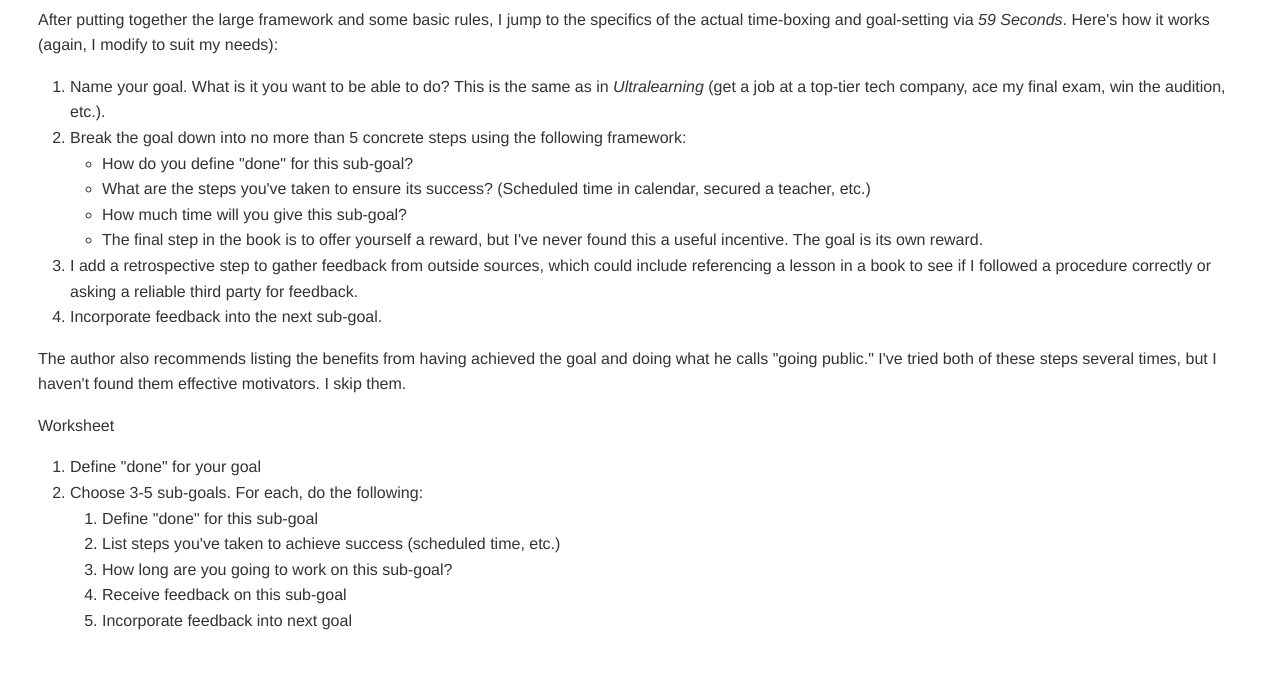
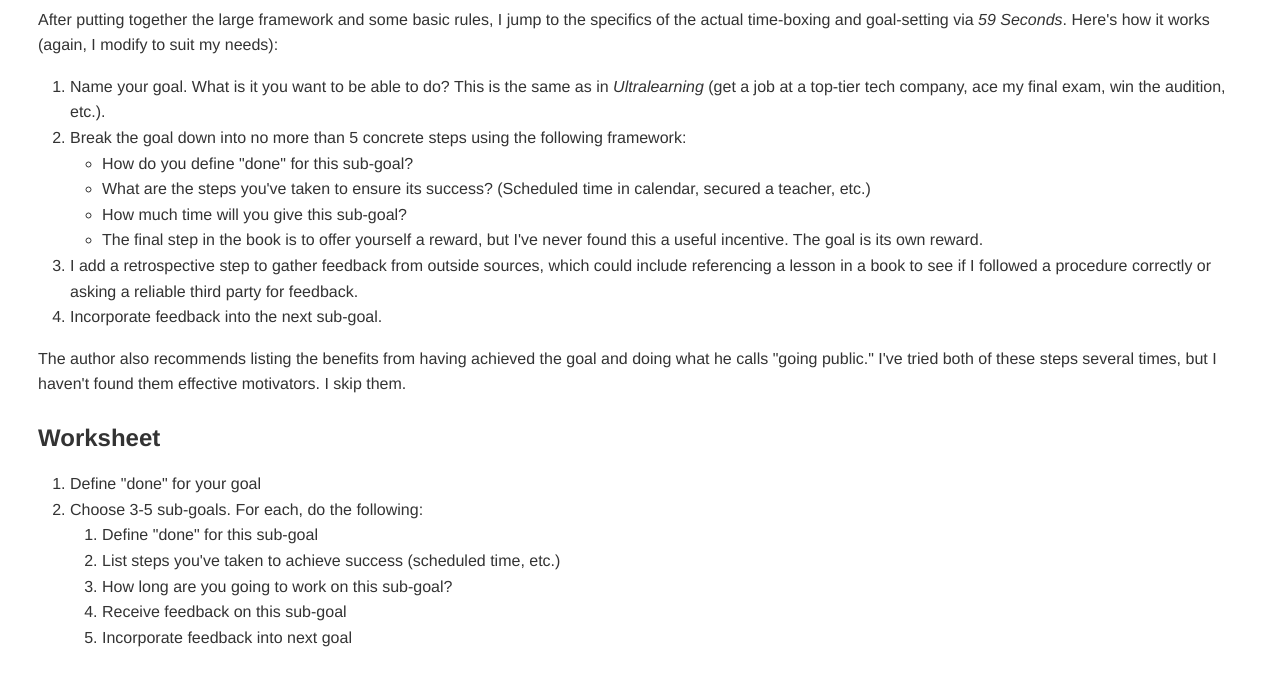
Before and after one commit to drews-tips/drews-tips.github.io, a plain HTML site: page how_do_you_learn_something_really_big_pt_2.html in a window 1280 px wide. Shown: the part 164-850 px from the top of the page. Drawn offline with Linux system fonts and the light colour scheme.

Commit message:
fixing styling

```diff
--- a/how_do_you_learn_something_really_big_pt_2.html
+++ b/how_do_you_learn_something_really_big_pt_2.html
@@ -25,9 +25,7 @@ correctly or asking a reliable third party for feedback.</li>
 <p>The author also recommends listing the benefits from having achieved the goal
 and doing what he calls "going public." I've tried both of these steps several
 times, but I haven't found them effective motivators. I skip them.</p>
-</li>
-</ol>
-<p>Worksheet</p>
+<h3>Worksheet</h3>
 <ol>
 <li>Define "done" for your goal</li>
 <li>Choose 3-5 sub-goals. For each, do the following:<ol>
```
